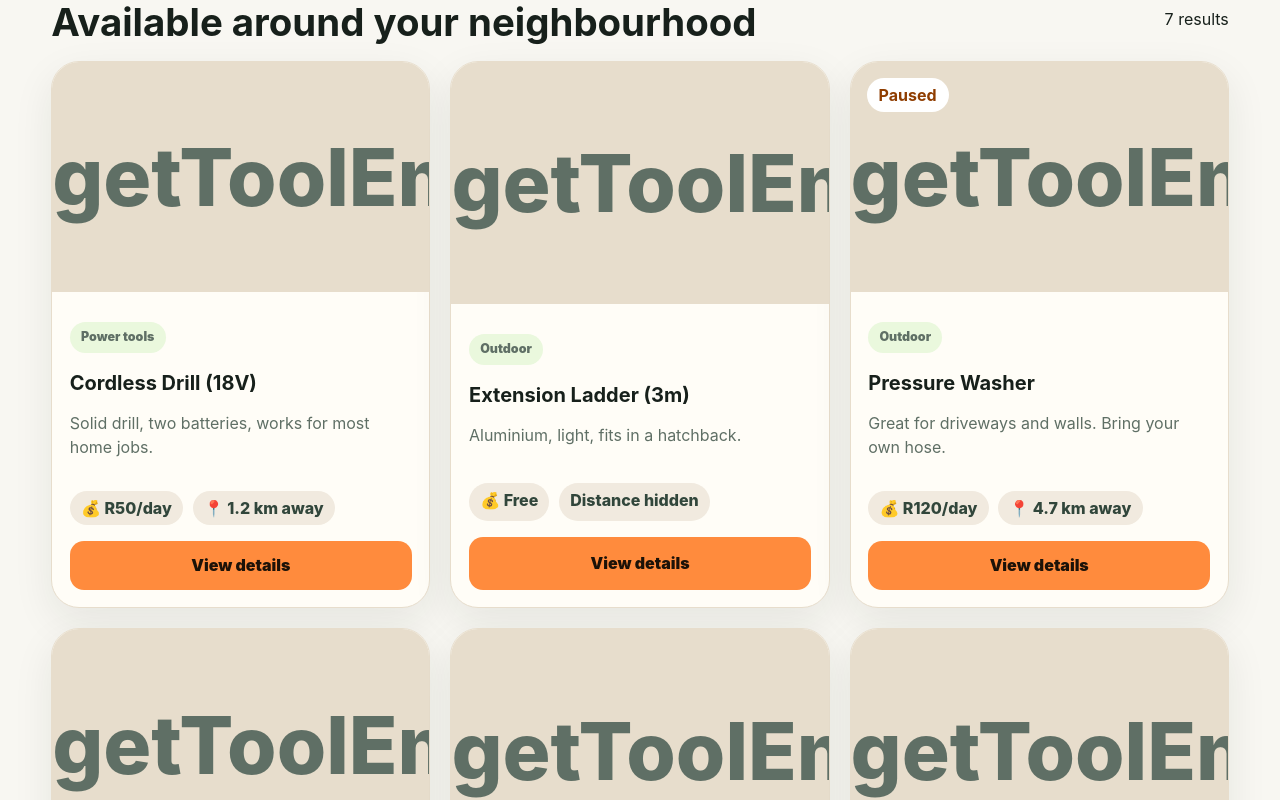
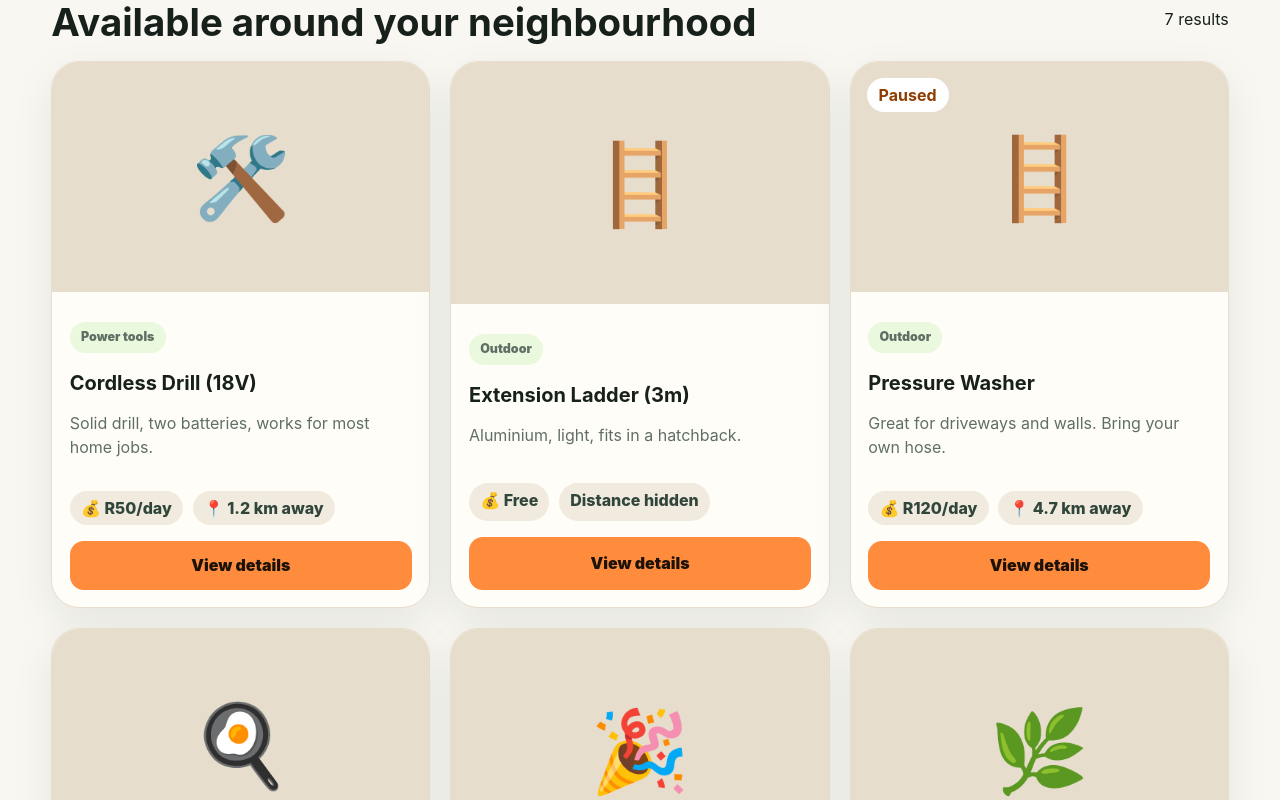
Before and after one commit to Paul280-cloud/founder-capstone-borrowmate, a React (Vite) app: page / in a window 1280 px wide. Shown: the part 1280-2080 px from the top of the page. Built offline with nearby package versions, Linux system fonts and the light colour scheme.

Commit message:
Replace unreliable images with category icons

```diff
--- a/src/App.tsx
+++ b/src/App.tsx
@@ -35,6 +35,7 @@ function formatDistance(distanceKm: number | null): string {
 function formatRating(item: Item): string {
   if (item.owner.rating === null) return "⭐ New lender";
   return `⭐ ${item.owner.rating.toFixed(1)} · ${item.owner.ratingCount} reviews`;
+}
   function getToolEmoji(category: Category): string {
   const icons: Record<Category, string> = {
     "power-tools": "🛠️",
@@ -48,7 +49,7 @@ function formatRating(item: Item): string {
 
   return icons[category];
 }
-}
+
 
 function matchesDistance(item: Item, distance: DistanceFilter): boolean {
   if (distance === "all") return true;
@@ -304,7 +305,7 @@ function ItemCard({ item, onOpen }: { item: Item; onOpen: () => void }) {
   return (
     <article className="item-card">
       <div className="image-card">
-        <span className="tool-emoji">getToolEmoji(item.category)</span>
+        <span className="tool-emoji">{getToolEmoji(item.category)}</span>
         {item.status === "paused" && <strong className="status-pill">Paused</strong>}
       </div>
 
```
